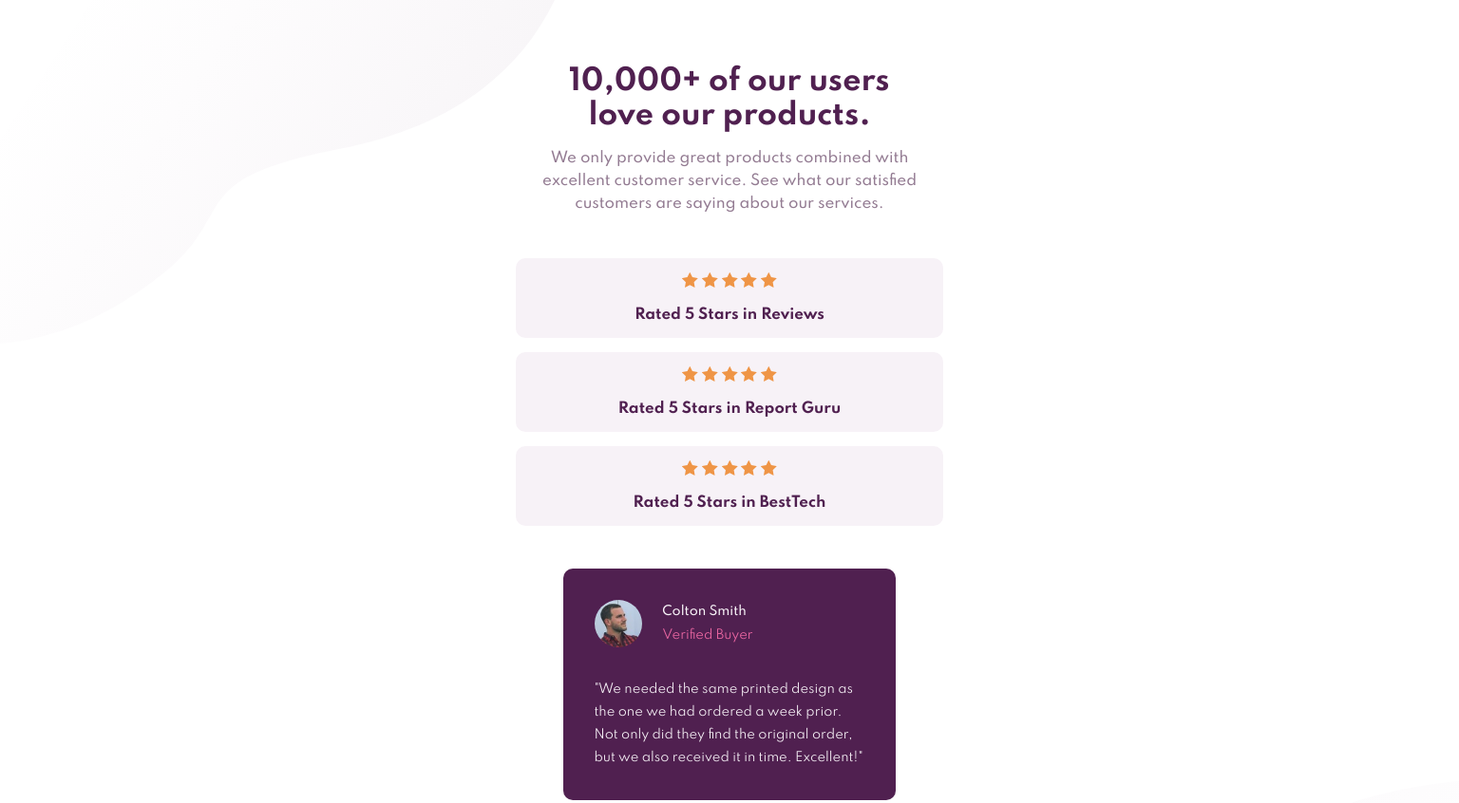
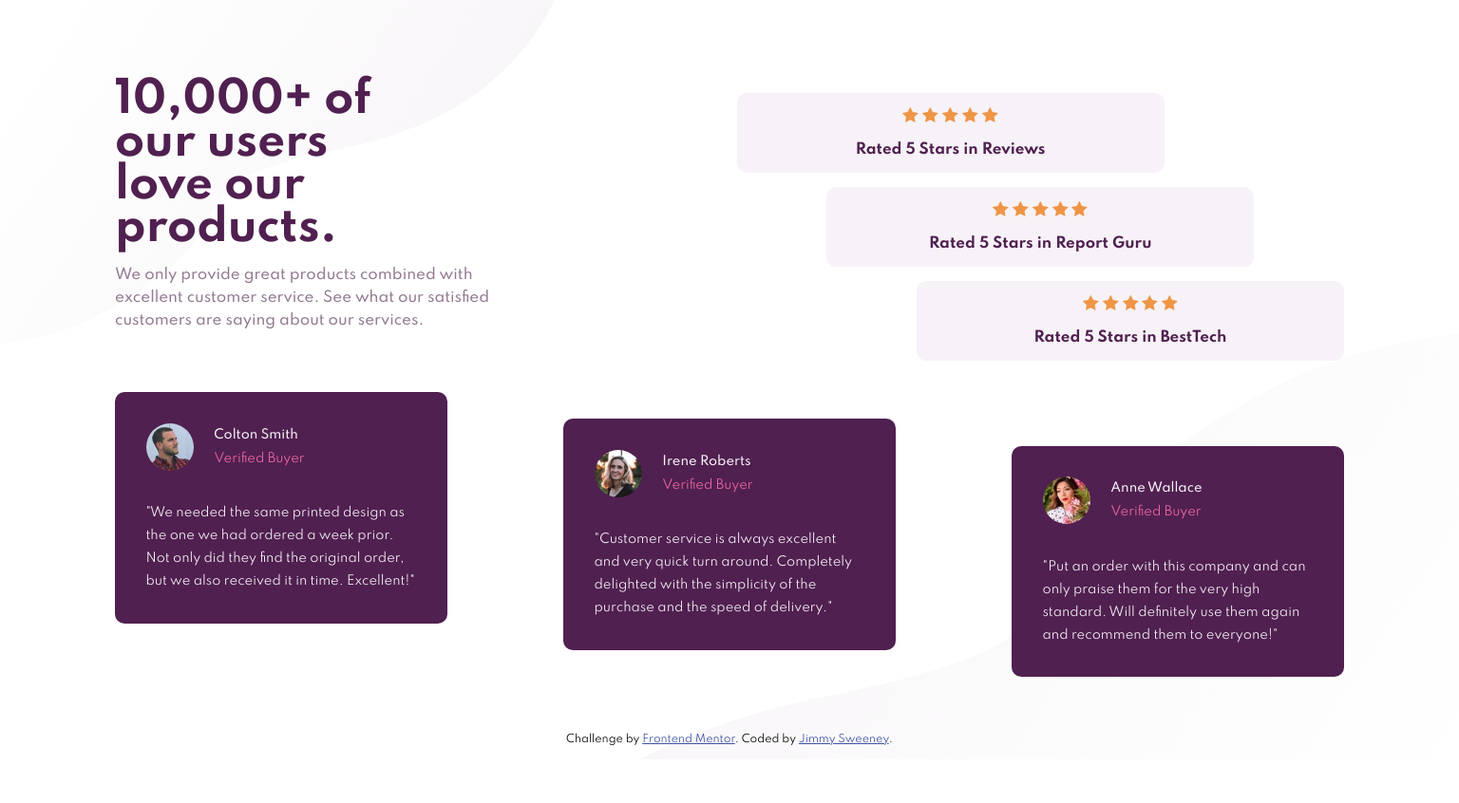
Before and after one commit to sweenejp/social-proof-section, a plain HTML site: page index.html in a window 1536 px wide. Shown: the top 846 px of the page at 95% size. After the commit the page ends 800 px from the top, so only its background shows below. Drawn offline with Linux system fonts and the light colour scheme.

Commit message:
finished!

```diff
--- a/index.css
+++ b/index.css
@@ -35,6 +35,13 @@ body {
   font-size: 2rem;
   font-weight: 700;
   color: var(--primary-dark);
+  line-height: 1;
+}
+
+@media screen and (min-width: 1306px) {
+  .intro-heading {
+    font-size: 3rem;
+  }
 }
 
 .intro-body {
@@ -89,7 +96,7 @@ body {
       url(images/bg-pattern-bottom-desktop.svg);
     background-position:
       0 0,
-      bottom -100px right;
+      bottom -225px right;
     background-attachment: fixed;
     background-repeat: no-repeat;
   }
@@ -108,7 +115,7 @@ main {
 
 .intro-section {
   padding-top: 4em;
-  max-width: 450px;
+  max-width: 32ch;
   margin: auto;
 }
 
@@ -152,6 +159,7 @@ ul {
     "quote quote";
   align-items: center;
   max-width: 350px;
+  min-width: 285px;
   margin: auto;
 }
 
@@ -174,3 +182,65 @@ ul {
   grid-area: quote;
   margin: 0;
 }
+
+@media screen and (min-width: 1306px) {
+  main {
+    grid-template-columns: 1fr 1fr;
+    grid-template-rows: minmax(300px, 35vh) minmax(300px, 35vh);
+    grid-template-areas:
+    "intro rating"
+    "testimonial testimonial";
+    padding: 5em;
+
+  }
+
+  .intro-section {
+    grid-area: intro;
+    text-align: left;
+    margin-top: 0;
+    margin-left: 0;
+    padding-top: 0;
+  }
+
+  .intro-heading {
+    margin: 0;
+  }
+
+  .rating-section {
+    grid-area: rating;
+  }
+
+  .rating-card {
+    margin: 0;
+  }
+
+  .rc2 {
+    margin: auto;
+  }
+
+  .rc3 {
+    margin: auto;
+    margin-right: 0;
+  }
+
+  .testimonial-section {
+    grid-area: testimonial;
+  }
+
+  .testimonial-section ul {
+    flex-direction: row;
+    justify-content: space-between;
+    height: 100%;
+  }
+
+  .testimonial-section ul li {
+    display: flex;
+  }
+
+  .tc1 {
+    margin-top: 0;
+  }
+
+  .tc3 {
+    margin-bottom: 0;
+  }
--- a/index.html
+++ b/index.html
@@ -38,6 +38,7 @@
 
       <section class="rating-section">
         <ul>
+
           <li>
             <div class="rating-card">
               <img class="rating-star" src="images/icon-star.svg" alt="star">
@@ -48,8 +49,9 @@
               <p class="rating-body">Rated 5 Stars in Reviews</p>
             </div>
           </li>
+
           <li>
-            <div class="rating-card">
+            <div class="rating-card rc2">
               <img class="rating-star" src="images/icon-star.svg" alt="star">
               <img class="rating-star" src="images/icon-star.svg" alt="star">
               <img class="rating-star" src="images/icon-star.svg" alt="star">
@@ -58,8 +60,9 @@
               <p class="rating-body">Rated 5 Stars in Report Guru</p>
             </div>
           </li>
+
           <li>
-            <div class="rating-card">
+            <div class="rating-card rc3">
               <img class="rating-star" src="images/icon-star.svg" alt="star">
               <img class="rating-star" src="images/icon-star.svg" alt="star">
               <img class="rating-star" src="images/icon-star.svg" alt="star">
@@ -68,14 +71,15 @@
               <p class="rating-body">Rated 5 Stars in BestTech</p>
             </div>
           </li>
+
         </ul>
       </section class="rating-section">
 
-      <section class="testimonials">
+      <section class="testimonial-section">
         <ul>
 
           <li>
-            <div class="testimonial-card">
+            <div class="testimonial-card tc1">
               <img class="testimonial-image" src="images/image-colton.jpg" alt="">
               <p class="testimonial-name">Colton Smith</p>
               <p class="testimonial-verified">Verified Buyer</p>
@@ -84,7 +88,7 @@
           </li>
 
           <li>
-            <div class="testimonial-card">
+            <div class="testimonial-card tc2">
               <img class="testimonial-image" src="images/image-irene.jpg" alt="">
               <p class="testimonial-name">Irene Roberts</p>
               <p class="testimonial-verified">Verified Buyer</p>
@@ -93,7 +97,7 @@
           </li>
 
           <li>
-            <div class="testimonial-card">
+            <div class="testimonial-card tc3">
               <img class="testimonial-image" src="images/image-anne.jpg" alt="">
               <p class="testimonial-name">Anne Wallace</p>
               <p class="testimonial-verified">Verified Buyer</p>
```
